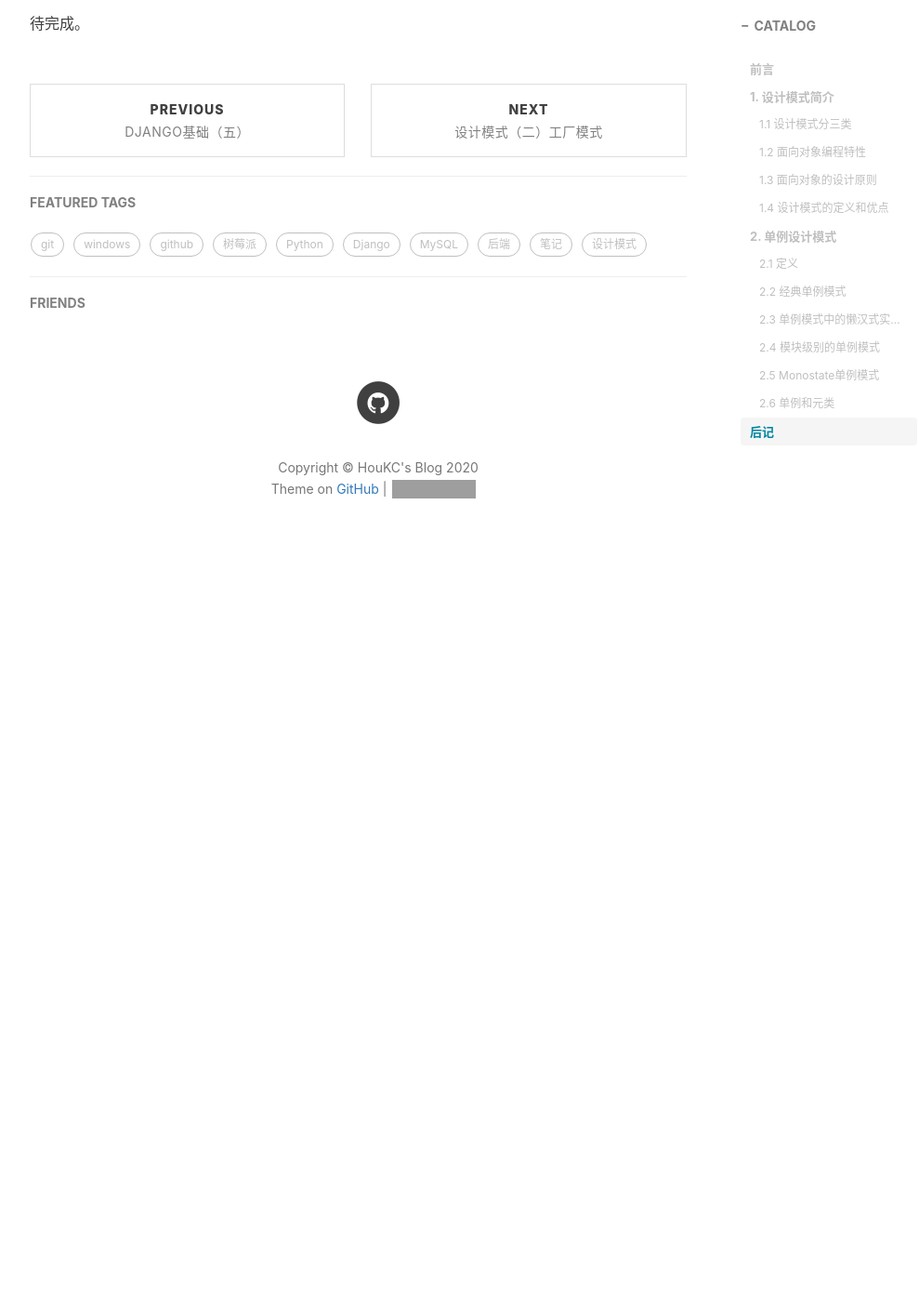
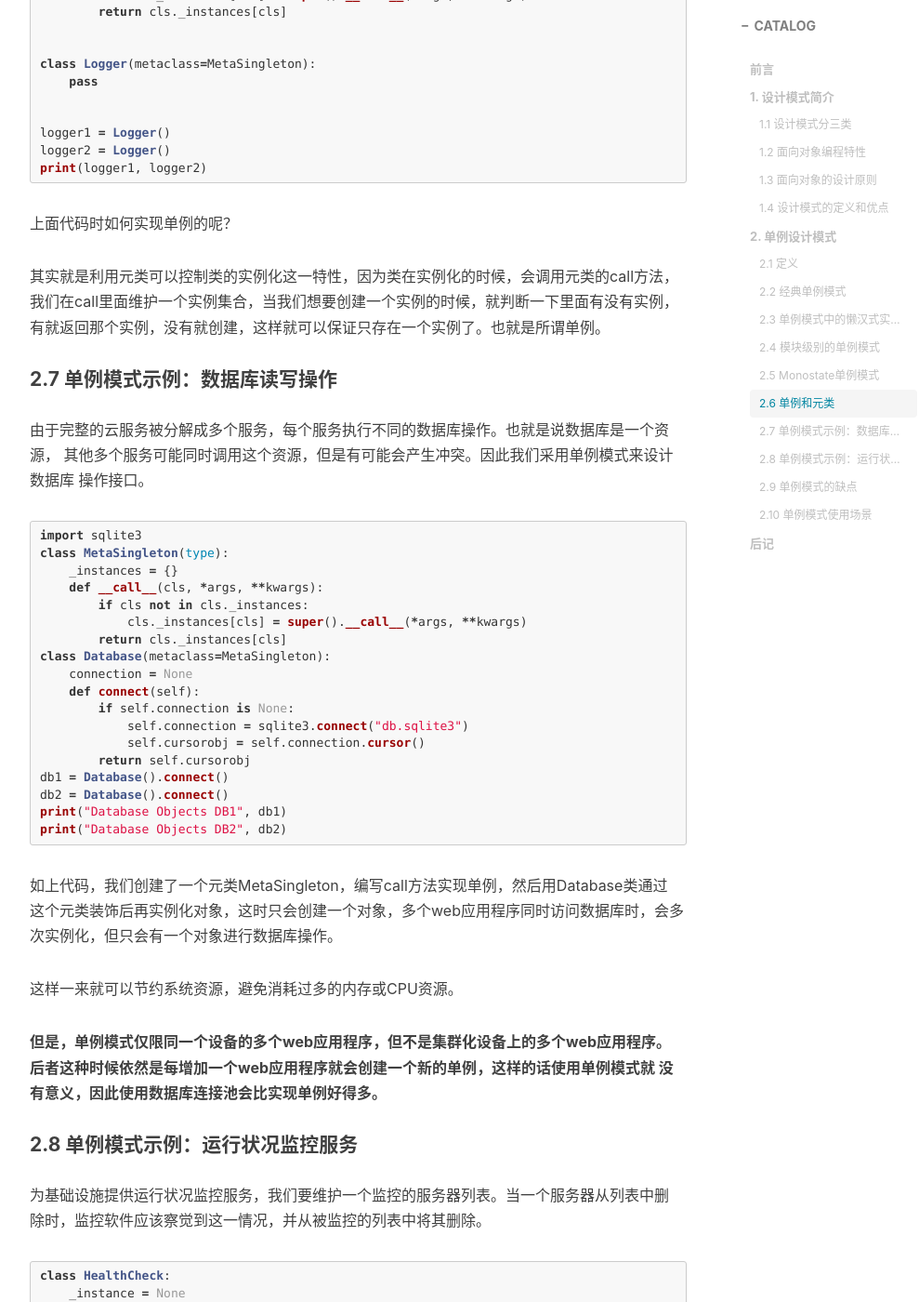
Before and after one commit to HouKC/houkc.github.io, a Jekyll site: the page built from _posts/2019-12-31-singleTon.md, in a window 1280 px wide and 1400 px high, scrolled down 6995 px. Shown: the whole window at 93% size, without its empty margins (233-1222 px from the left). Built offline with Jekyll 4.4.1, drawn with Linux system fonts in a browser that asks for light colours; nearby versions of some CDN libraries; comment, search, counter and statistics services are not loaded; before the commit the page ends 7625 px from its top, so only the background shows below that; some of the changed text lies outside the part shown; grey boxes are pictures that could not be loaded.

Commit message:
update singleTon.md

````diff
--- a/_posts/2019-12-31-singleTon.md
+++ b/_posts/2019-12-31-singleTon.md
@@ -266,9 +266,120 @@ i = int(4, 5)
 
 基于元类实现单例模式：
 ```python
+class MetaSingleton(type):
+    _instances = {}
 
-```
+    def __call__(cls, *args, **kwargs):
+        if cls not in cls._instances:
+            cls._instances[cls] = super().__call__(*args, **kwargs)
+        return cls._instances[cls]
 
 
+class Logger(metaclass=MetaSingleton):
+    pass
+
+
+logger1 = Logger()
+logger2 = Logger()
+print(logger1, logger2)
+```
+上面代码时如何实现单例的呢？
+
+其实就是利用元类可以控制类的实例化这一特性，因为类在实例化的时候，会调用元类的call方法，
+我们在call里面维护一个实例集合，当我们想要创建一个实例的时候，就判断一下里面有没有实例，
+有就返回那个实例，没有就创建，这样就可以保证只存在一个实例了。也就是所谓单例。
+
+#### 2.7 单例模式示例：数据库读写操作
+由于完整的云服务被分解成多个服务，每个服务执行不同的数据库操作。也就是说数据库是一个资源，
+其他多个服务可能同时调用这个资源，但是有可能会产生冲突。因此我们采用单例模式来设计数据库
+操作接口。
+```python
+import sqlite3
+class MetaSingleton(type):
+    _instances = {}
+    def __call__(cls, *args, **kwargs):
+        if cls not in cls._instances:
+            cls._instances[cls] = super().__call__(*args, **kwargs)
+        return cls._instances[cls]
+class Database(metaclass=MetaSingleton):
+    connection = None
+    def connect(self):
+        if self.connection is None:
+            self.connection = sqlite3.connect("db.sqlite3")
+            self.cursorobj = self.connection.cursor()
+        return self.cursorobj
+db1 = Database().connect()
+db2 = Database().connect()
+print("Database Objects DB1", db1)
+print("Database Objects DB2", db2)
+```
+如上代码，我们创建了一个元类MetaSingleton，编写call方法实现单例，然后用Database类通过
+这个元类装饰后再实例化对象，这时只会创建一个对象，多个web应用程序同时访问数据库时，会多
+次实例化，但只会有一个对象进行数据库操作。
+
+这样一来就可以节约系统资源，避免消耗过多的内存或CPU资源。
+
+**但是，单例模式仅限同一个设备的多个web应用程序，但不是集群化设备上的多个web应用程序。
+后者这种时候依然是每增加一个web应用程序就会创建一个新的单例，这样的话使用单例模式就
+没有意义，因此使用数据库连接池会比实现单例好得多。**
+
+#### 2.8 单例模式示例：运行状况监控服务
+为基础设施提供运行状况监控服务，我们要维护一个监控的服务器列表。当一个服务器从列表中删
+除时，监控软件应该察觉到这一情况，并从被监控的列表中将其删除。
+```python
+class HealthCheck:
+    _instance = None
+    def __new__(cls, *args, **kwargs):
+        if not HealthCheck._instance:
+            HealthCheck._instance = super().__new__(cls, *args, **kwargs)
+        return HealthCheck._instance
+    def __init__(self):
+        self.servers = []
+    def addServer(self):
+        self.servers.append("Server 1")
+        self.servers.append("Server 2")
+        self.servers.append("Server 3")
+        self.servers.append("Server 4")
+    def changeServer(self):
+        self.servers.pop()
+        self.servers.append("Server 5")
+hc1 = HealthCheck()
+hc2 = HealthCheck()
+hc1.addServer()
+print("Schedule health check for servers (1)..")
+for i in range(4):
+    print("Checking ", hc1.servers[i])
+hc2.changeServer()
+print("Schedule health check for servers (2)..")
+for i in range(4):
+    print("Checking ", hc2.servers[i])
+```
+这里HealthCheck类实现了经典单例模式，实例化的hc1和hc2是同一个对象，所以hc1添加服务之后，
+hc2再去删除服务，hc1也会删除服务，因为它们是同一个对象。
+
+#### 2.9 单例模式的缺点
+由于单例模式具有全局访问权限，所以可能会出现以下问题：
+- 全局变量可能在某处被修改，而我们还以为没有变化，在其他程序中继续使用该变量。
+- 可能会对同一对象创建多个引用，由于单例模式只会创建一个对象，因此这种情况下会对同一个对
+象创建多个引用。
+- 耦合性太高，所有依赖于全局变量的类都会紧密耦合，牵一动百。
+
+#### 2.10 单例模式使用场景
+只需要创建一个对象的场景：线程池，缓存，对话框，注册表设置等。
+
 ## 后记
-待完成。
+小结一下：
+- 实现单例的各种办法。
+- 经典单例模式，允许进行多次实例化，但返回同一个对象（修改new方法）。
+- 懒汉式单例模式（设置类方法@classmethod，并在init方法中判断）。
+- Monostate模式，允许创建共享相同状态的多个对象（创建并维护一个字典__shared_state，并
+在init或new方法中将这个字典添加到self.\_\_dict\_\_中）。
+- 元类控制类的实例化实现单例模式（即直接用元类的call方法覆盖掉类的init和new方法，call方
+法中创建并维护一个对象集合_instances）。
+- 单例模式示例：数据库读写操作。
+- 单例模式示例：运行状况监控服务。
+- 单例的缺点：全局变量可能被修改，可能多次引用（只有一个对象多次引用没有意义），耦合性
+高，牵一动百。
+- 单例使用场景：线程池，缓存，对话框，注册表设置等。
+
+下一章是工厂模式。
````
